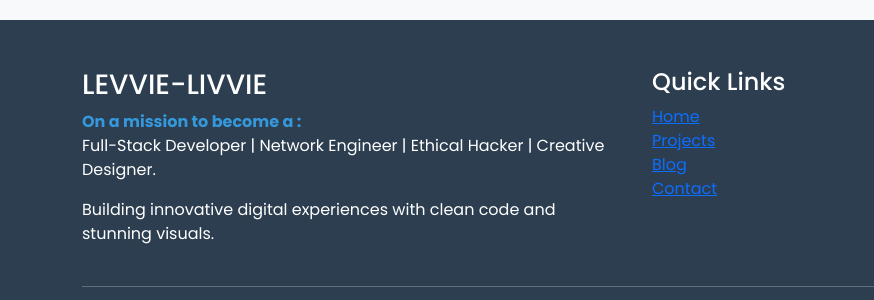
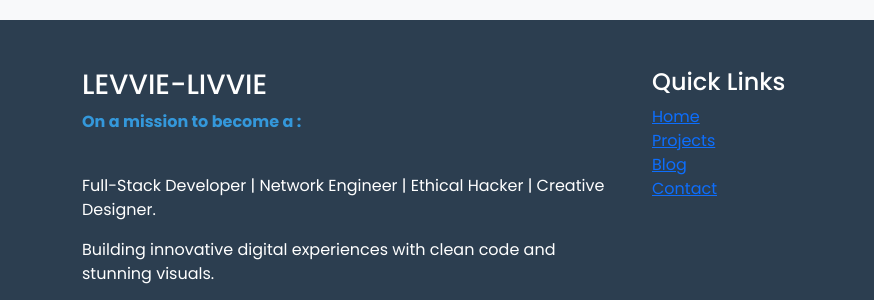
Before and after one commit to Levisonmsachi/levvie-livvie-portfolio, a plain HTML site: page Portforio/index.html in a window 1280 px wide. Shown: the part 6586-6886 px from the top of the page, 0-874 px from the left. Drawn offline with nearby package versions, Linux system fonts and the light colour scheme.

Commit message:
Update index.html

```diff
--- a/Portforio/index.html
+++ b/Portforio/index.html
@@ -836,7 +836,8 @@
             <div class="row">
                 <div class="col-md-6">
                     <h3>LEVVIE-LIVVIE</h3>
-                    <p> <span class="highlight fw-bold">On a mission to become a : </span> <br>Full-Stack Developer | Network Engineer | Ethical Hacker | Creative Designer.</p>
+                    <p> <span class="highlight fw-bold">On a mission to become a : </span> </p> <br>
+                    <p>Full-Stack Developer | Network Engineer | Ethical Hacker | Creative Designer.</p>
                     <p>Building innovative digital experiences with clean code and stunning visuals.</p>
                 </div>
 
```
